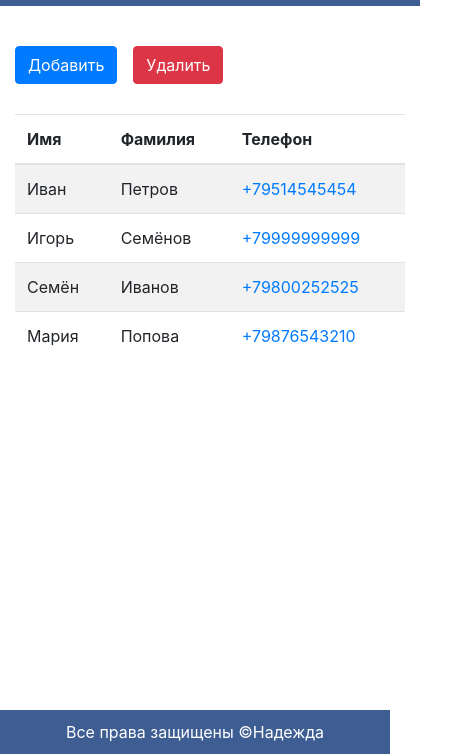
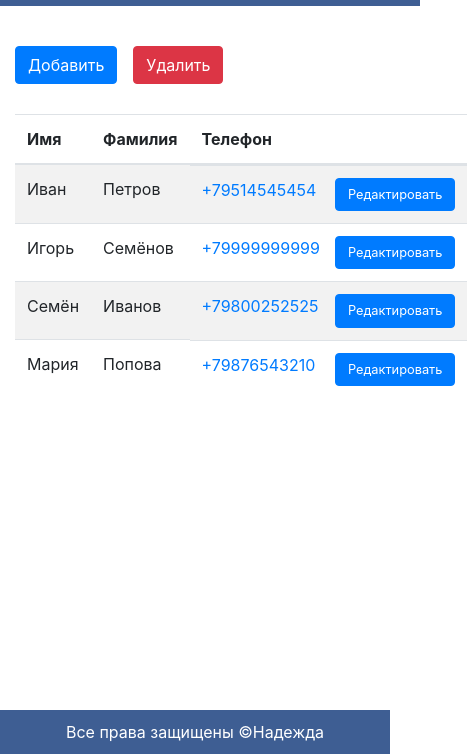
Before and after one commit to Nadezhda-v/phone-book, a plain HTML site: page index.html in a window 390 px wide. Shown: the part 90-844 px from the top of the page, 467 px wide, since content can reach past the window. Drawn offline with nearby package versions, Linux system fonts and the light colour scheme.

Commit message:
Добавить кнопку 'Редактировать' в строки с контактами

```diff
--- a/css/style.css
+++ b/css/style.css
@@ -129,6 +129,16 @@ a:hover {
   text-align: center;
 }
 
+@media (max-width: 800px) {
+  .td-phone {
+    gap: 15px;
+  }
+
+  .button-edit {
+    font-size: .8em;
+  }
+}
+
 @media (max-width: 720px) {
   .logo {
     font-size: 20px;
--- a/script/script.js
+++ b/script/script.js
@@ -90,9 +90,9 @@ const data = [
     thead.insertAdjacentHTML('beforeend', `
       <tr>
         <th class='delete'>Удалить</th>
-        <th>Имя</th>
-        <th>Фамилия</th>
-        <th>Телефон</th>
+        <th class="col-3">Имя</th>
+        <th class="col-3">Фамилия</th>
+        <th class="col-6">Телефон</th>
       </tr>
     `);
 
@@ -171,14 +171,28 @@ const data = [
     tdSurname.textContent = surname;
 
     const tdPhone = document.createElement('td');
+    tdPhone.classList.add('d-flex', 'justify-content-between', 'td-phone');
     const phoneLink = document.createElement('a');
     phoneLink.href = `${phone}`;
     phoneLink.textContent = phone;
 
     tr.phoneLink = phoneLink;
 
-    tdPhone.append(phoneLink);
-    tr.append(tdDel, tdName, tdSurname, tdPhone);
+    const buttonsGroup = createButtonsGroup([
+      {
+        className: 'btn btn-primary button-edit',
+        type: 'button',
+        text: 'Редактировать',
+      },
+    ]);
+
+    tdPhone.append(phoneLink, ...buttonsGroup.buttons);
+    tr.append(
+      tdDel,
+      tdName,
+      tdSurname,
+      tdPhone,
+    );
 
     return tr;
   };
```
